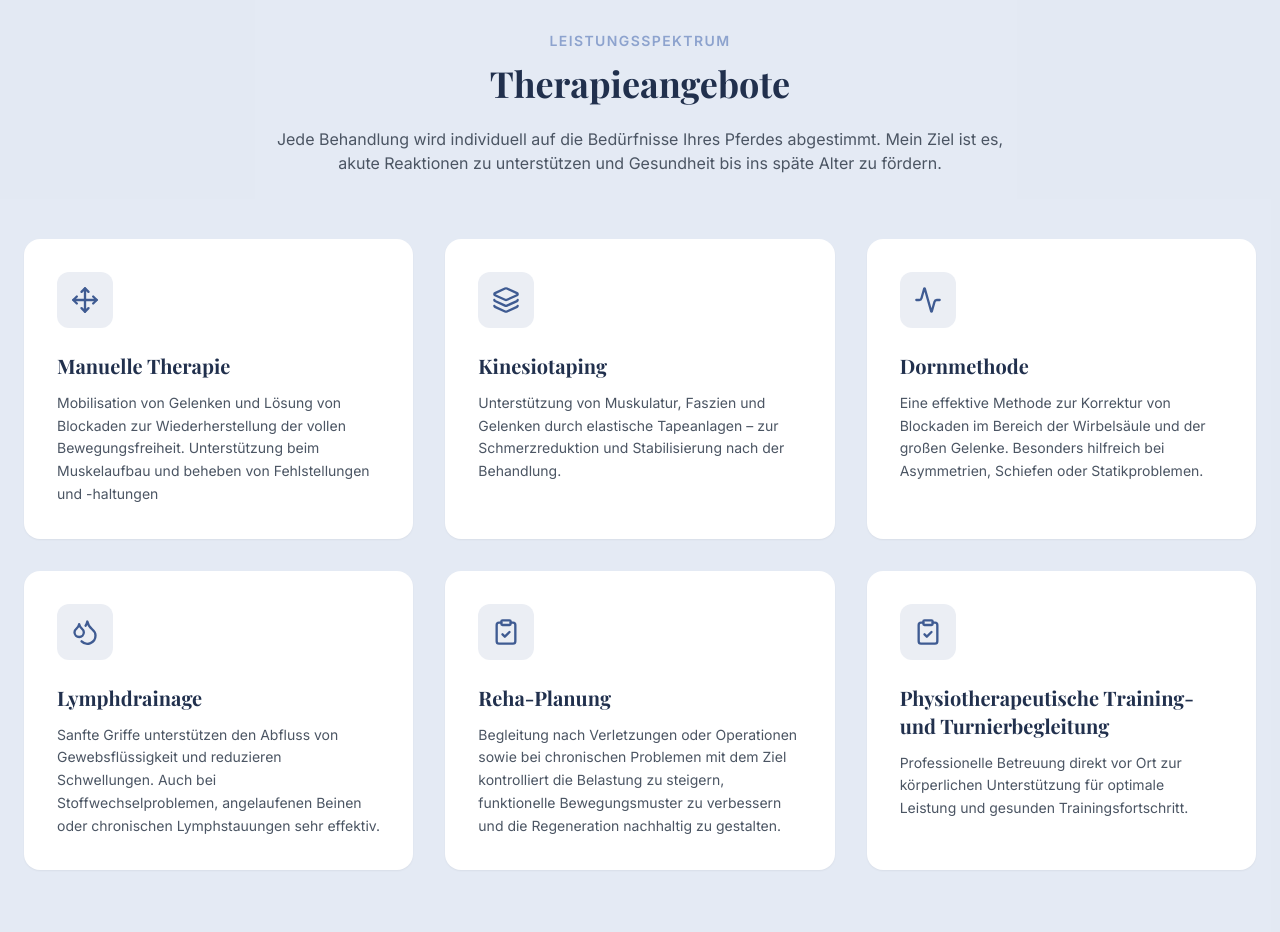
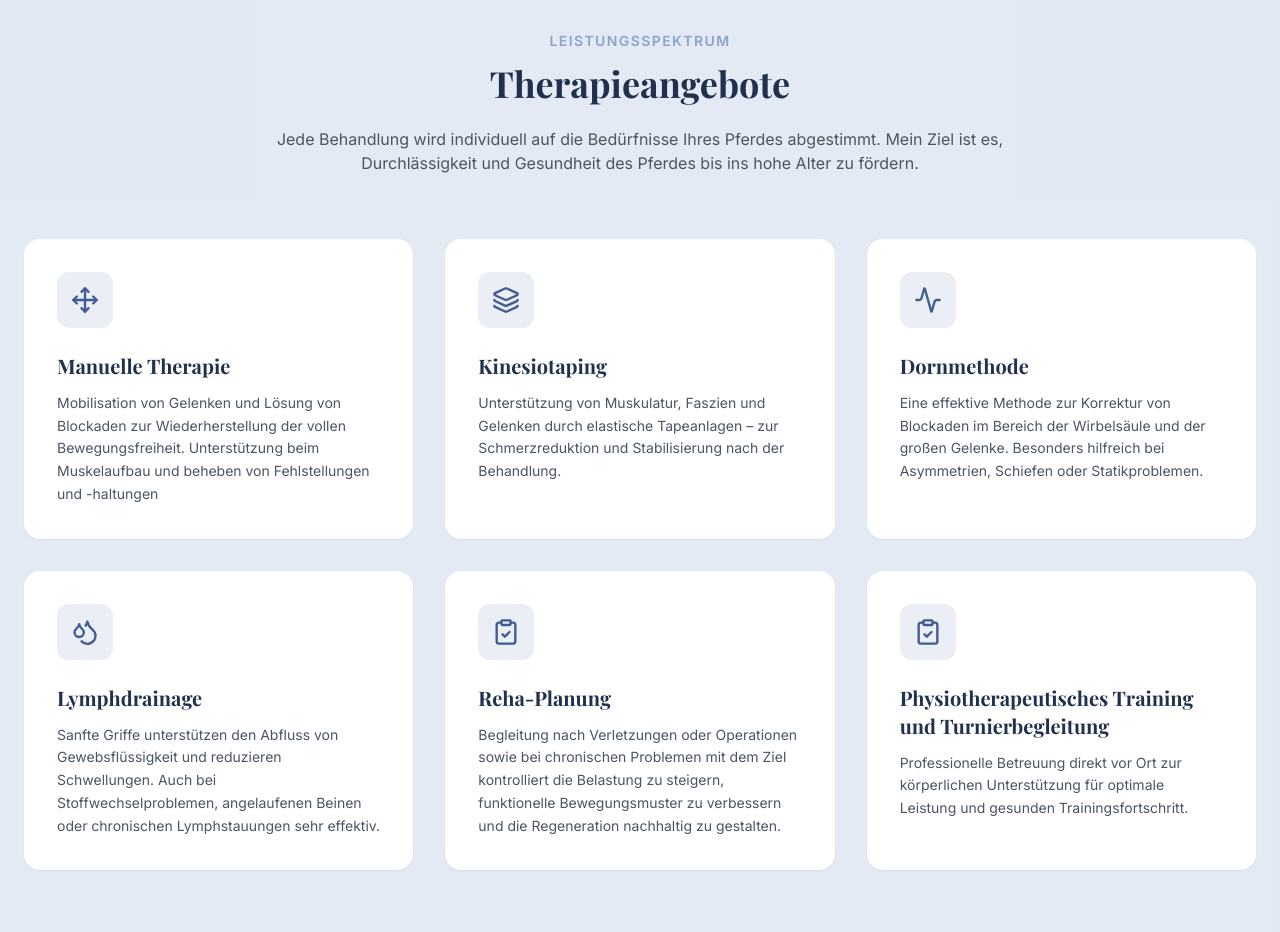
Before and after one commit to ovoxoy/Julie-Webseite, a React (Vite) app: page / in a window 1280 px wide. Shown: the part 1580-2512 px from the top of the page. Built offline with nearby package versions, Linux system fonts and the light colour scheme; a web font is replaced by a local one.

Commit message:
small change

```diff
--- a/src/components/Services.tsx
+++ b/src/components/Services.tsx
@@ -35,7 +35,7 @@ const services: ServiceItem[] = [
   },
   {
     id: '6',
-    title: 'Physiotherapeutische Training- und Turnierbegleitung',
+    title: 'Physiotherapeutisches Training und Turnierbegleitung',
     description: 'Professionelle Betreuung direkt vor Ort zur körperlichen Unterstützung für optimale Leistung und gesunden Trainingsfortschritt.',
     iconName: 'ClipboardCheck'
   }
@@ -58,7 +58,7 @@ export const Services: React.FC = () => {
           <h2 className="text-sm font-bold tracking-widest text-brand-accent uppercase mb-3">Leistungsspektrum</h2>
           <h3 className="text-4xl font-serif font-bold text-brand-dark mb-6">Therapieangebote</h3>
           <p className="text-gray-600 text-left md:text-center">
-            Jede Behandlung wird individuell auf die Bedürfnisse Ihres Pferdes abgestimmt. Mein Ziel ist es, akute Reaktionen zu unterstützen und Gesundheit bis ins späte Alter zu fördern.
+            Jede Behandlung wird individuell auf die Bedürfnisse Ihres Pferdes abgestimmt. Mein Ziel ist es, Durchlässigkeit und Gesundheit des Pferdes bis ins hohe Alter zu fördern.
           </p>
         </div>
 
```
